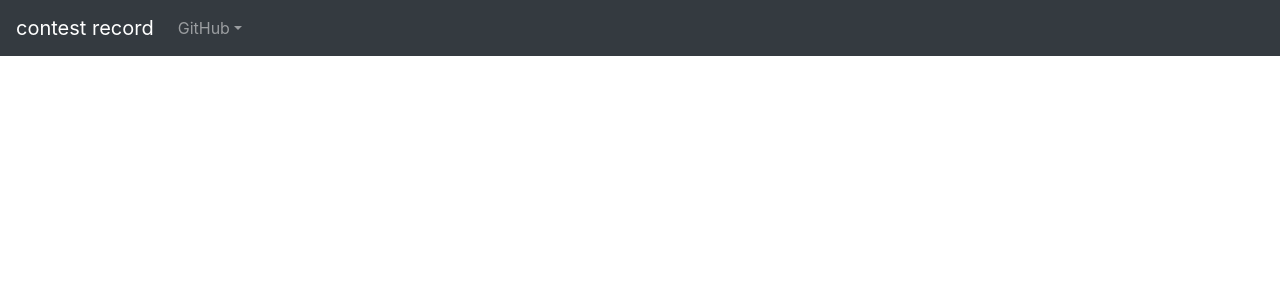
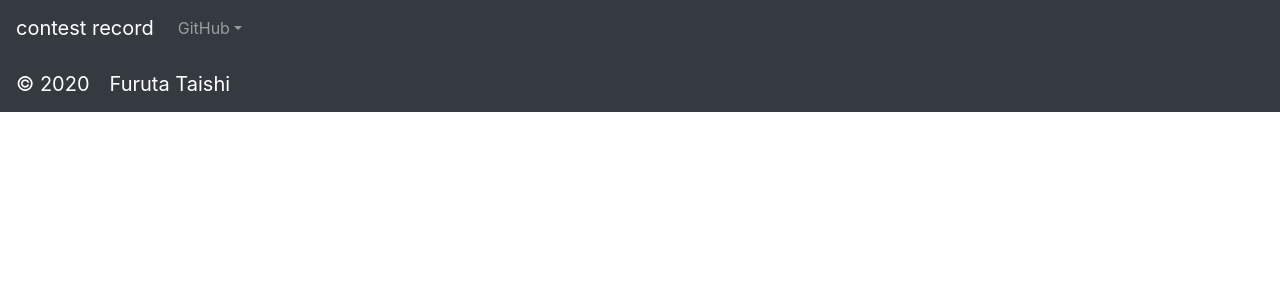
Before and after one commit to ningenMe/contest-record-front, a React (Create React App) app: page / in a window 1280 px wide. Shown: the top 300 px of the page. Built offline with nearby package versions, Linux system fonts and the light colour scheme.

Commit message:
add footer

```diff
--- a/src/App.js
+++ b/src/App.js
@@ -1,10 +1,12 @@
 import React from 'react';
 import Header from "./components/Header";
+import Footer from "./components/Footer";
 
 function App() {
   return (
     <div className="App">
       <Header />
+      <Footer />
     </div>
   );
 }
--- /dev/null
+++ b/src/components/Footer.js
@@ -0,0 +1,12 @@
+import React from "react";
+import { Navbar } from 'react-bootstrap';
+
+export default class Footer extends React.Component {
+  render() {
+    return (
+    <Navbar bg="dark" variant="dark" expand="lg">
+      <Navbar.Brand href="#">&copy; 2020　Furuta Taishi</Navbar.Brand>
+    </Navbar>
+    );
+  }
+}
--- a/src/components/Header.js
+++ b/src/components/Header.js
@@ -4,7 +4,7 @@ import { Navbar, Nav, NavDropdown} from 'react-bootstrap';
 export default class Header extends React.Component {
   render() {
     return (
-      <Navbar bg="dark" variant="dark" expand="lg" fixed="top">
+      <Navbar bg="dark" variant="dark" expand="lg">
       <Navbar.Brand href="#home">contest record</Navbar.Brand>
       <Navbar.Toggle aria-controls="basic-navbar-nav" />
       <Navbar.Collapse id="basic-navbar-nav">
```
